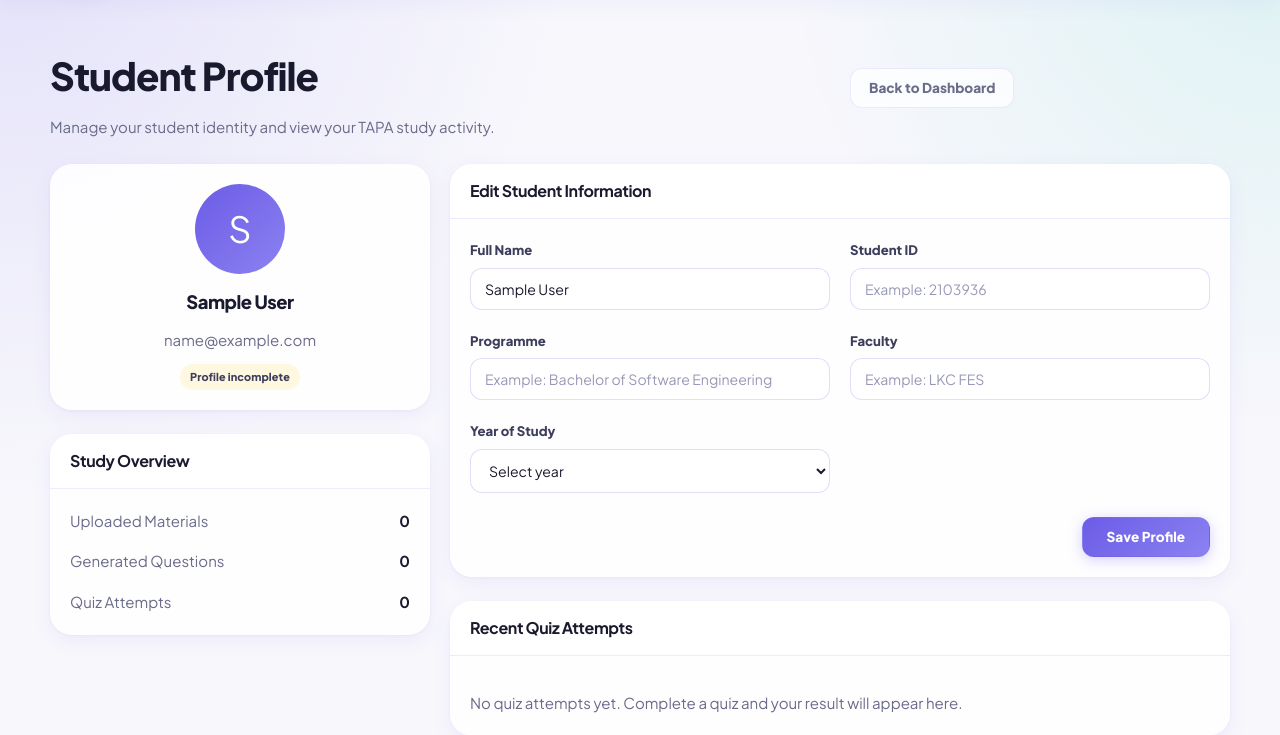
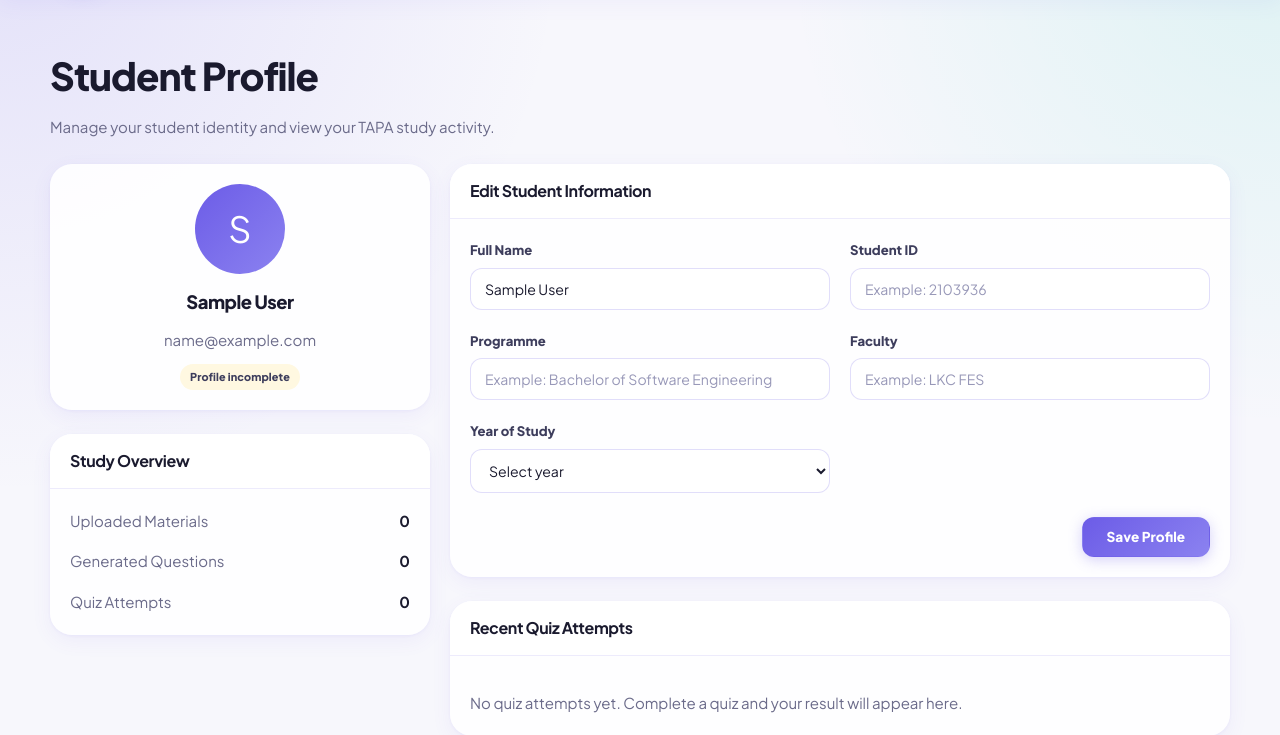
Before and after one commit to lexusKY/tapafyp, a Flask app: page /profile in a window 1280 px wide. Shown: the part 68-803 px from the top of the page. Run offline with Flask 3, Linux system fonts and the light colour scheme; the visitor is signed in with stand-in values (Sample User, id 1); data that the repository does not hold is empty.

Commit message:
Remove button in Profile

```diff
--- a/app/templates/profile.html
+++ b/app/templates/profile.html
@@ -11,11 +11,6 @@
             <p class="text-muted mb-0">
                 Manage your student identity and view your TAPA study activity.
             </p>
-        </div>
-        <div class="col-lg-4 text-lg-end mt-3 mt-lg-0">
-            <a href="{{ url_for('main.dashboard') }}" class="btn btn-outline-secondary">
-                Back to Dashboard
-            </a>
         </div>
     </div>
 
```
